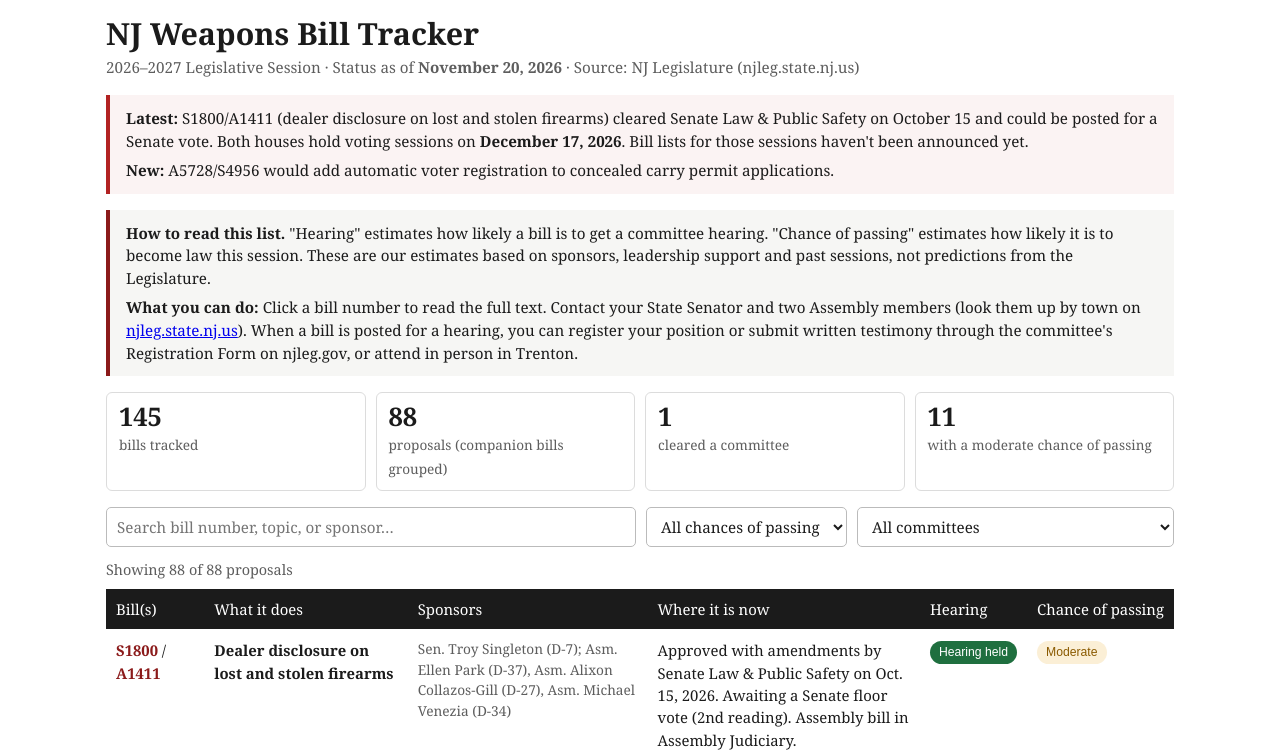
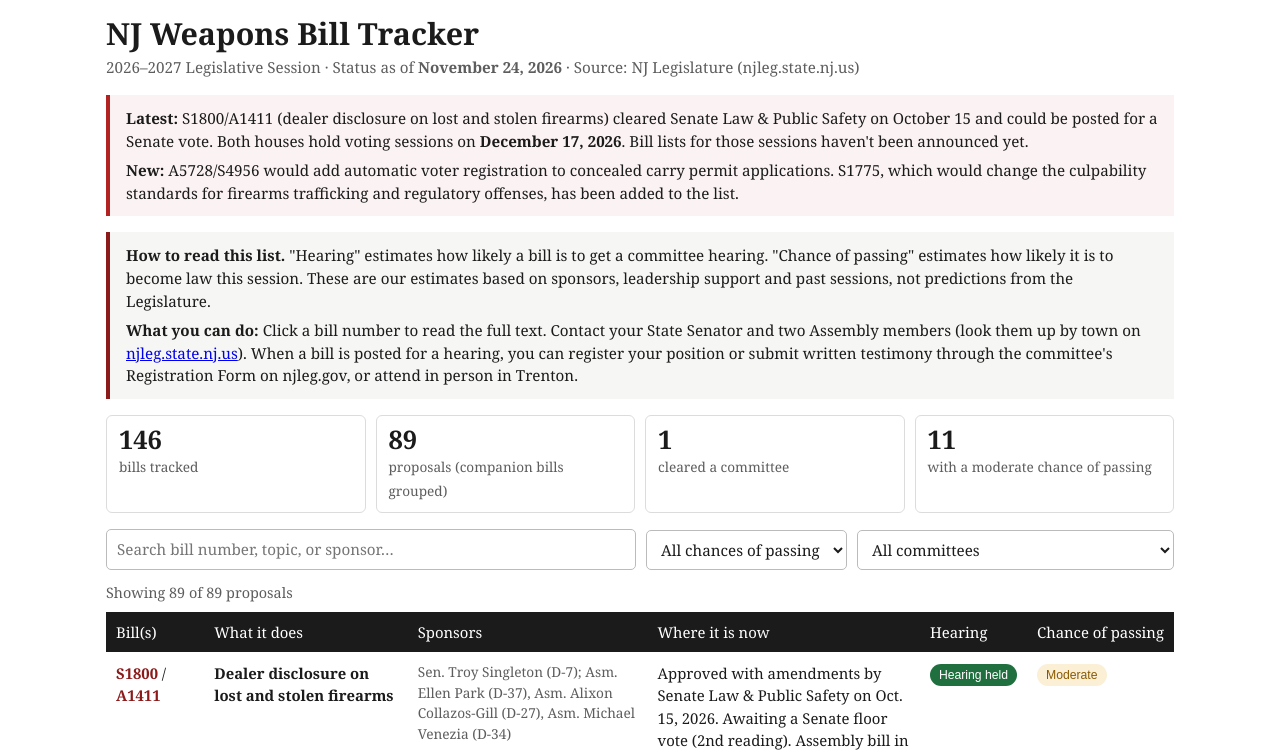
Before and after one commit to kc22cf45-ai/anjrpc-bill-tracker, a plain HTML site: page index.html in a window 1280 px wide. Shown: the top 754 px of the page. Drawn offline with Linux system fonts and the light colour scheme.

Commit message:
Daily update Nov 24, 2026: no status changes (last legislative action date Nov 16); added S1775; status date refreshed
Co-Authored-By: Claude Fable 5.2 <noreply@anthropic.com>
Claude-Session: https://claude.ai/code/session_01JrvDEdW97Wtc9wNoENsASd

```diff
--- a/index.html
+++ b/index.html
@@ -10,7 +10,7 @@
 <body>
 <!-- ===================================================================
   ANJRPC — NJ Weapons Bill Tracker (2026-2027 Session)
-  Status as of November 20, 2026 · Source: NJ Legislature (njleg.state.nj.us)
+  Status as of November 24, 2026 · Source: NJ Legislature (njleg.state.nj.us)
   Published by GitHub Pages from this file. The ANJRPC website shows this
   page through an embed, so a change here appears there automatically.
   To update a bill, edit its line in the BILLS list near the bottom.
@@ -63,11 +63,11 @@
 </style>
 
 <h2>NJ Weapons Bill Tracker</h2>
-<p class="sub">2026–2027 Legislative Session · Status as of <strong>November 20, 2026</strong> · Source: NJ Legislature (njleg.state.nj.us)</p>
+<p class="sub">2026–2027 Legislative Session · Status as of <strong>November 24, 2026</strong> · Source: NJ Legislature (njleg.state.nj.us)</p>
 
 <div class="note alert">
   <p><strong>Latest:</strong> S1800/A1411 (dealer disclosure on lost and stolen firearms) cleared Senate Law &amp; Public Safety on October 15 and could be posted for a Senate vote. Both houses hold voting sessions on <strong>December 17, 2026</strong>. Bill lists for those sessions haven't been announced yet.</p>
-  <p><strong>New:</strong> A5728/S4956 would add automatic voter registration to concealed carry permit applications.</p>
+  <p><strong>New:</strong> A5728/S4956 would add automatic voter registration to concealed carry permit applications. S1775, which would change the culpability standards for firearms trafficking and regulatory offenses, has been added to the list.</p>
 </div>
 
 <div class="note">
@@ -148,6 +148,7 @@ S206 / S3953 | Firearm lock boxes in ambulances | Sen. Patrick Diegnan (D-18), S
 A3920 | Notice to new residents about banned weapons | Asm. Robert Karabinchak (D-18), Asm. Joe Danielsen (D-17) | Assembly Judiciary | Moderate | Low
 S52 | Penalties when a minor's access causes injury | Sen. James Holzapfel (R-10), Sen. Anthony Bucco (R-25), with 1 Democratic and 1 Republican co-sponsor | Senate Law & Public Safety | Moderate | Low
 S3232 | Firearm manufacturing crimes | Sen. Shirley Turner (D-15) | Senate Law & Public Safety | Moderate | Low
+S1775 | Culpability standards for firearms trafficking and regulatory offenses | Sen. Troy Singleton (D-7), Sen. Linda Greenstein (D-14), with 1 Democratic co-sponsor | Pre-filed for the 2026 session. In the Senate. | Moderate | Low | new
 S3230 / S456 | Pretrial detention for firearm offenses | Sen. Shirley Turner (D-15); Sen. Brian Stack (D-33) | Senate Law & Public Safety; Senate Judiciary | Moderate | Low
 S2903 / A2590 | MarcAnthony's Law | Sen. Raj Mukherji (D-32); Asm. Carmen Morales (D-34) | Senate Judiciary; Assembly Judiciary | Moderate | Low
 S993 / A1385 / A4394 | Firearm theft penalties | Sen. Jon Bramnick (R-21); Asm. Ellen Park (D-37); Asm. Jay Webber (R-26) | Senate Law & Public Safety; Assembly Judiciary | Moderate | Low
```
